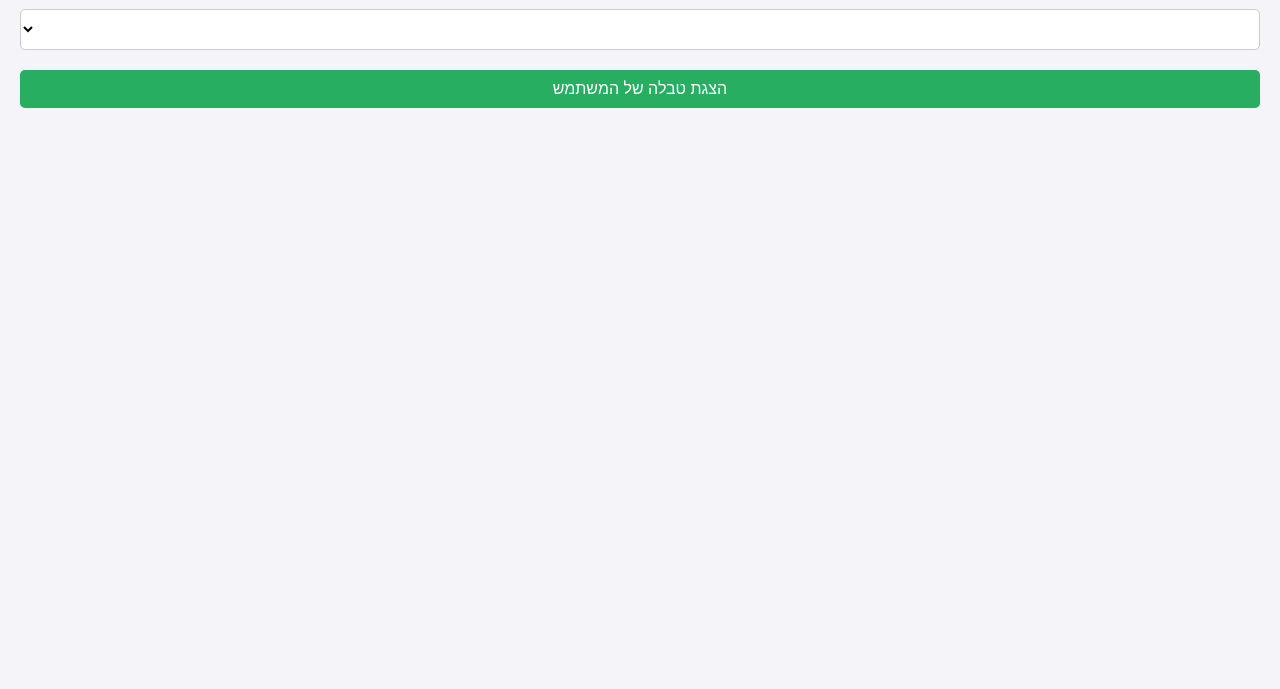
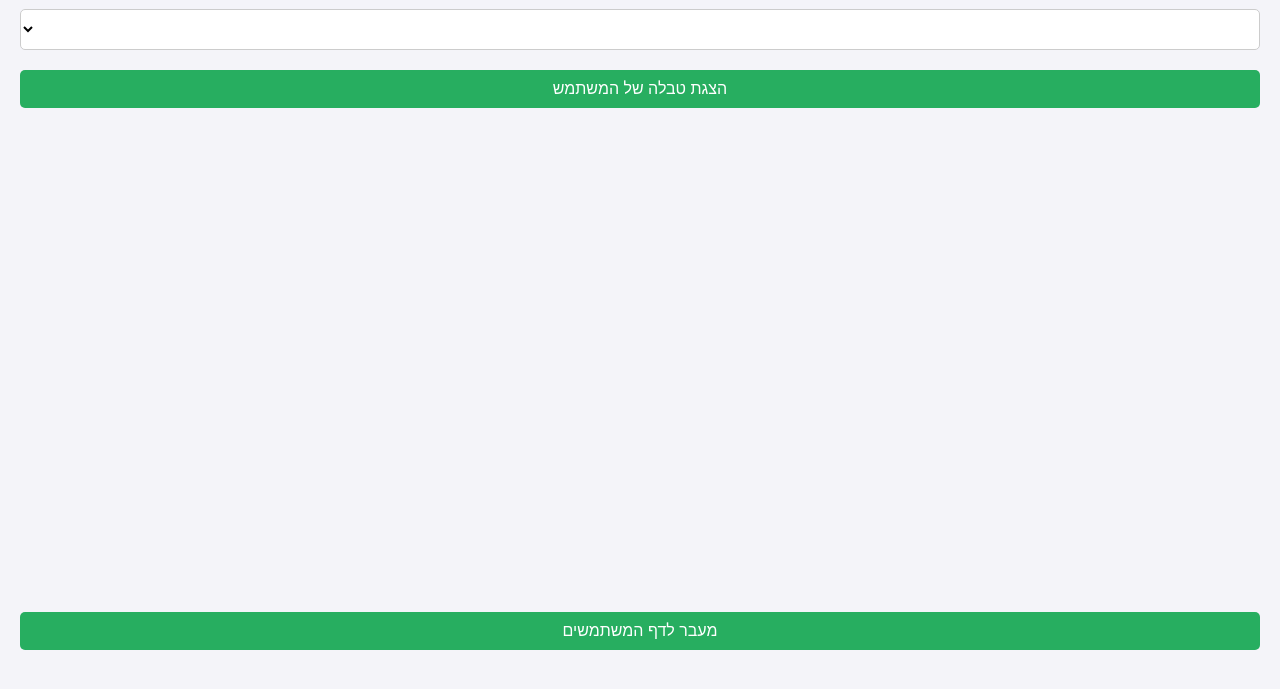
Before and after one commit to hasonateto12/blood_pressure, a website: page views/main.html in a window 1280 px wide. Shown: the part 73-762 px from the top of the page. Drawn offline with Linux system fonts and the light colour scheme; no server answers.

Commit message:
add a link to users.html page

```diff
--- a/views/main.html
+++ b/views/main.html
@@ -49,6 +49,21 @@
     <button id="updateButton" onclick="updateMeasurement()" style="display: none;">עדכון נתונים</button>
 </div>
 
+
+<iframe id="contentFrame" style="width: 100%; height: 500px; border: none;"></iframe>
+
+<footer>
+    <button onclick="openUsersPage()" class="nav-button">מעבר לדף המשתמשים</button>
+</footer>
+
+<script>
+    function openUsersPage() {
+        window.open('http://localhost:63342/blood_pressure/views/users.html', '_blank');
+    }
+</script>
+
+
 <script src="/js/main.js"></script>
+
 </body>
 </html>
```
